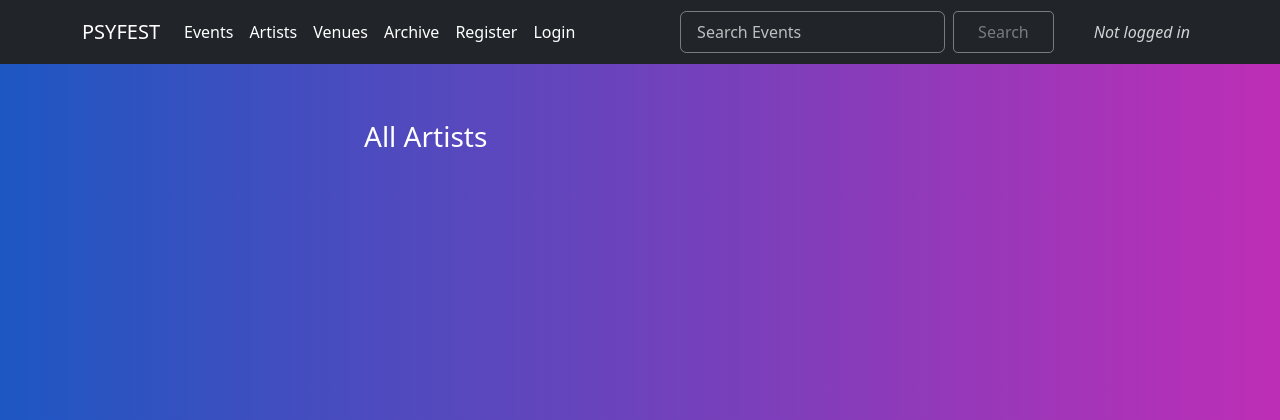
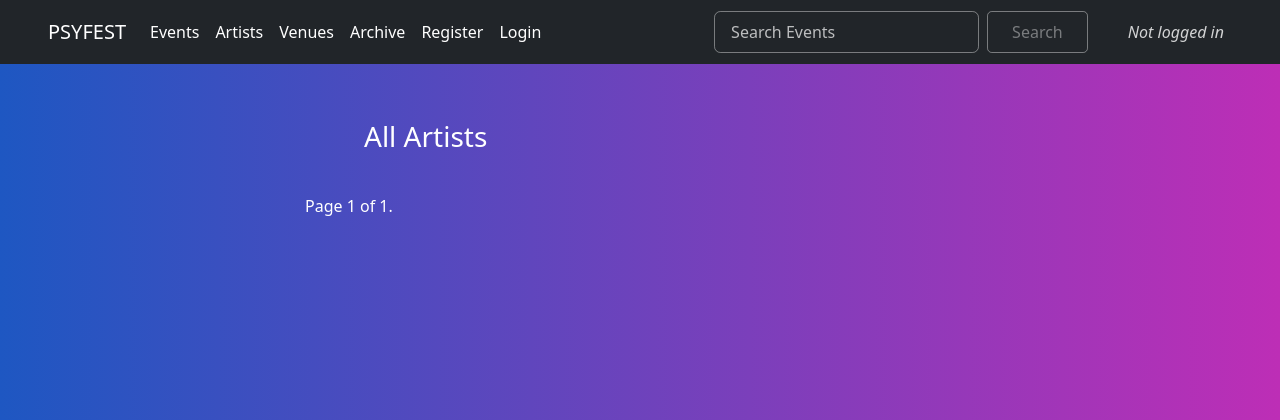
Before and after one commit to Sandmann11/django-events, a Django app: page /artist_list/ in a window 1280 px wide. Shown: the top 420 px of the page. Run offline with Django 3.2, Linux system fonts and the light colour scheme; data that the repository does not hold is empty; some libraries are stand-ins or nearby versions.

Commit message:
pagination

```diff
--- a/events/static/css/main.css
+++ b/events/static/css/main.css
@@ -29,9 +29,38 @@ a {
     text-decoration: none !important;
 }
 
+.pg-left {
+    align-self: flex-start !important;
+}
+
+
+
+#event-nav {
+    /* border-width: 1px !important;
+    border-style: solid !important;
+    border-left: rgb(98, 155, 182) !important;
+    border-right: rgb(98, 155, 182) !important; */
+    border-top-width: 0px !important;
+    border-bottom-width: 0px !important;
+    border-collapse: collapse;
+}
+
+#event-nav.active {
+    background-color: rgb(55, 84, 99);
+    border-top-width: 0px !important;
+    border-bottom-width: 0px !important;
+    border-collapse: collapse;
+}
+
 .nav-tabs {
-
-    background-color: aquamarine;
+    /* border-width: 1px !important;
+    border-style: solid !important;
+    border-left: rgb(98, 155, 182) !important;
+    border-right: rgb(98, 155, 182) !important; */
+    font-weight: 700 !important;
+    background-color: rgb(98, 155, 182);
+    border-top-width: 0px !important;
+    border-bottom-width: 0px !important;
 }
 
 .btn {
--- a/events/templates/events/artist_list.html
+++ b/events/templates/events/artist_list.html
@@ -21,6 +21,24 @@
 
     {% endfor %}
 
+    <div class="pagination container-lg w-75 mb-3 px-2 mx-auto">
+        <span class="step-links">
+            {% if page_obj.has_previous %}
+                <a href="?page=1">&laquo; First</a>
+                <a href="?page={{ page_obj.previous_page_number }}">Previous</a>
+            {% endif %}
+
+            <span class="current">
+                Page {{ page_obj.number }} of {{ page_obj.paginator.num_pages }}.
+            </span>
+
+            {% if page_obj.has_next %}
+                <a href="?page={{ page_obj.next_page_number }}">Next</a>
+                <a href="?page={{ page_obj.paginator.num_pages }}">Last &raquo;</a>
+            {% endif %}
+        </span>
+    </div>
+
 </div>
 
 {% endblock content %}
--- a/events/templates/events/event_list.html
+++ b/events/templates/events/event_list.html
@@ -24,7 +24,7 @@
 
                 <div class="card-body px-3 pt-2 pb-2">
                     <div class="card-title text-decoration-none h1 display-6 fs-2 mb-2"><a class="stretched-link fw-normal" href="{% url 'event_details' event.pk %}">{{ event.name }}</a></div>
-                    <div class="display-6 fs-5 pb-1">{{ event.venue.city }}, {{ event.venue.country }}</div>
+                    <div class="display-6 fs-6 pb-1">{{ event.venue.city }}, {{ event.venue.country }}</div>
                 </div>
 
                 <div class="card-footer d-flex justify-content-between align-items-center px-3 py-1">
--- a/events/templates/events/navbar.html
+++ b/events/templates/events/navbar.html
@@ -1,5 +1,5 @@
 <nav class="navbar navbar-expand-lg navbar-dark bg-dark">
-    <div class="container">
+    <div class="container-fluid px-4">
         <a class="navbar-brand" href="{% url 'home' %}">PSYFEST</a>
 
         <button class="navbar-toggler" type="button" data-bs-toggle="collapse" data-bs-target="#navbar">
--- a/events/views.py
+++ b/events/views.py
@@ -45,6 +45,7 @@ class EventDelete(DeleteView):
 
 class ArtistList(ListView):
     model = Artist
+    paginate_by = 10
     template_name = 'events/artist_list.html'
     ordering = ['name']
 
--- a/members/templates/registration/login.html
+++ b/members/templates/registration/login.html
@@ -12,7 +12,7 @@
             {{ form.as_p }}
             <br>
             <button class="btn btn-primary py-1 my-1 me-2">Log in</button>
-            <button class="btn btn-secondary py-1 my-1 ms-2">Cancel</button>
+            <button class="btn btn-secondary py-1 my-1 ms-2"><a href="{% url 'event_list' %}">Cancel</a></button>
         </form>
     </div>
 
```
Also changed, not shown: events/templates/events/event_details.html (+15 -8 lines).
